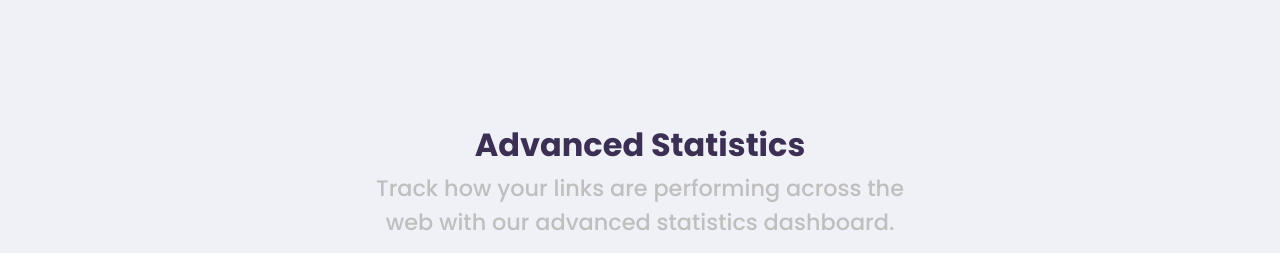
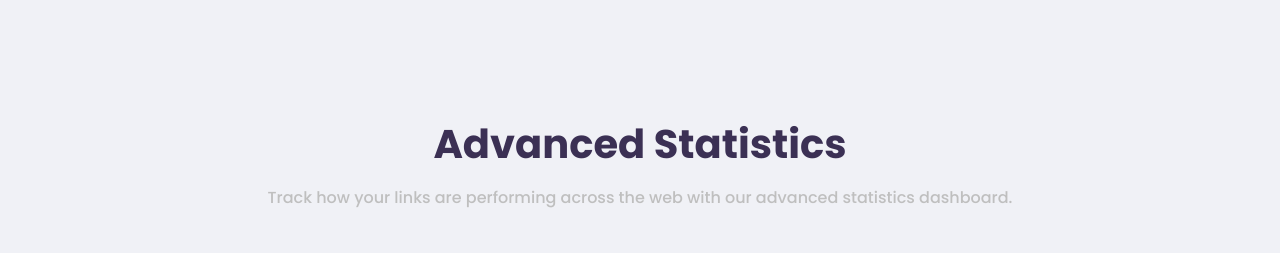
Before and after one commit to Samundra-github/URL-Shortening-API-Landing-Page, a plain HTML site: page index.html in a window 1280 px wide. Shown: the part 972-1225 px from the top of the page. Drawn offline with nearby package versions, Linux system fonts and the light colour scheme.

Commit message:
Add files via upload

```diff
--- a/Sass/main.scss
+++ b/Sass/main.scss
@@ -258,26 +258,36 @@ li {
 
 /*Stats Section*/
 
-.stats-section {
-    margin-top: 8rem;
-    .stats-title {
-        @extend .title;
-        text-align: center;
-    }
-    .stats-text {
-        @extend .text;
-        text-align: center;
-        font-size: 1.4rem;
-    }
-    .background {
-        background-color: #fff;
-    }
+.content__statistics {
+  display: flex;
+  flex-direction: column;
+  width: 100%;
+  align-items: center;
+  padding-bottom: 5rem;
 }
+.statistics__header {
+  display: flex;
+  flex-direction: column;
+  width: 100%;
+  justify-content: center;
+  align-items: center;
+  padding: 7.6rem 0 6.3rem 0;
+}
+.statistics__header h1 {
+  padding-bottom: 10px;
+  @extend .title;
+
+}
+.statistics__header p {
+  @extend .text;
+  text-align: center;
+
+}
+
 .statistics__detaills {
     display: grid;
     grid-template-columns: repeat(3, 1fr);
     grid-gap: 2rem;
-    margin-top:  9rem !important;
 }
   .detaills {
     display: flex;
--- a/index.html
+++ b/index.html
@@ -74,28 +74,19 @@
         </Section>
 
         <!--Advance Statistics-->
-        <section class="stats-section">
+        <section>
             <div class="container">
-                <div class="row">
-                    <div class="col-md-6 offset-md-3">
-                        <div class="stats-content">
-                            <h2 class="stats-title">Advanced Statistics</h2>
-                            <p class="stats-text">
+                <div class="content__statistics">
+                    <div class="statistics__header">
+                        <h1>Advanced Statistics</h1>
+                        <p>
                             Track how your links are performing across the web with our
                             advanced statistics dashboard.
                         </p>
                     </div>
-                    </div>
-                </div>
-            </div>
-            <div class="container">
-                <div class="row">
                     <div class="statistics__detaills">
                         <div class="detaills">
-                          <img
-                            src="./images/icon-brand-recognition.svg"
-                            alt="icon Recognition"
-                          />
+                            <img src="./images/icon-brand-recognition.svg" alt="icon Recognition"/>
                             <h2>Brand Recognition</h2>
                             <p>
                                 Boost your brand recognition with each click. Generic links
@@ -105,10 +96,7 @@
                         </div>
 
                         <div class="detaills">
-                          <img
-                            src="./images/icon-detailed-records.svg"
-                            alt="icon Records"
-                          />
+                            <img src="./images/icon-detailed-records.svg" alt="icon Records"/>
                       <h2>Detailed Records</h2>
                       <p>
                         Gain insights into who is clicking your links. Knowing when and
```
Also changed, not shown: Sass/main.css, 1 other file. Lines whose indentation alone changed are shown as unchanged.
